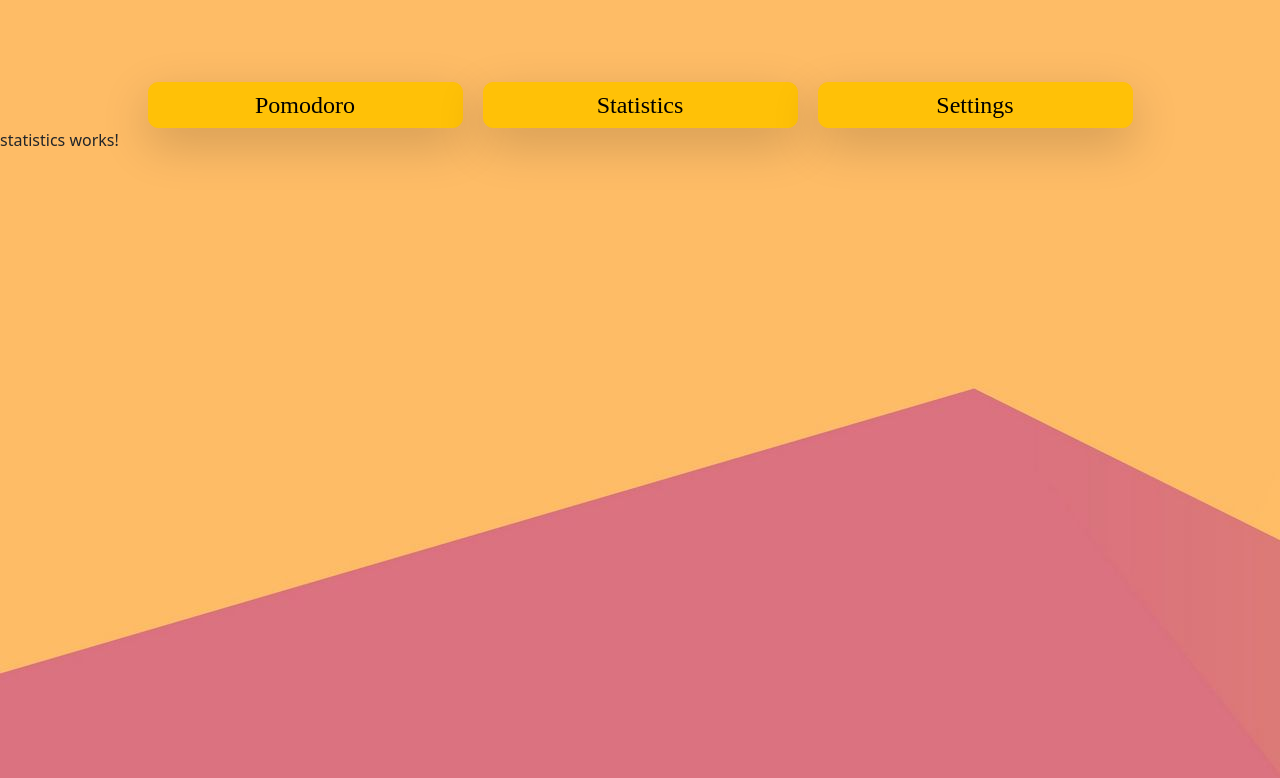
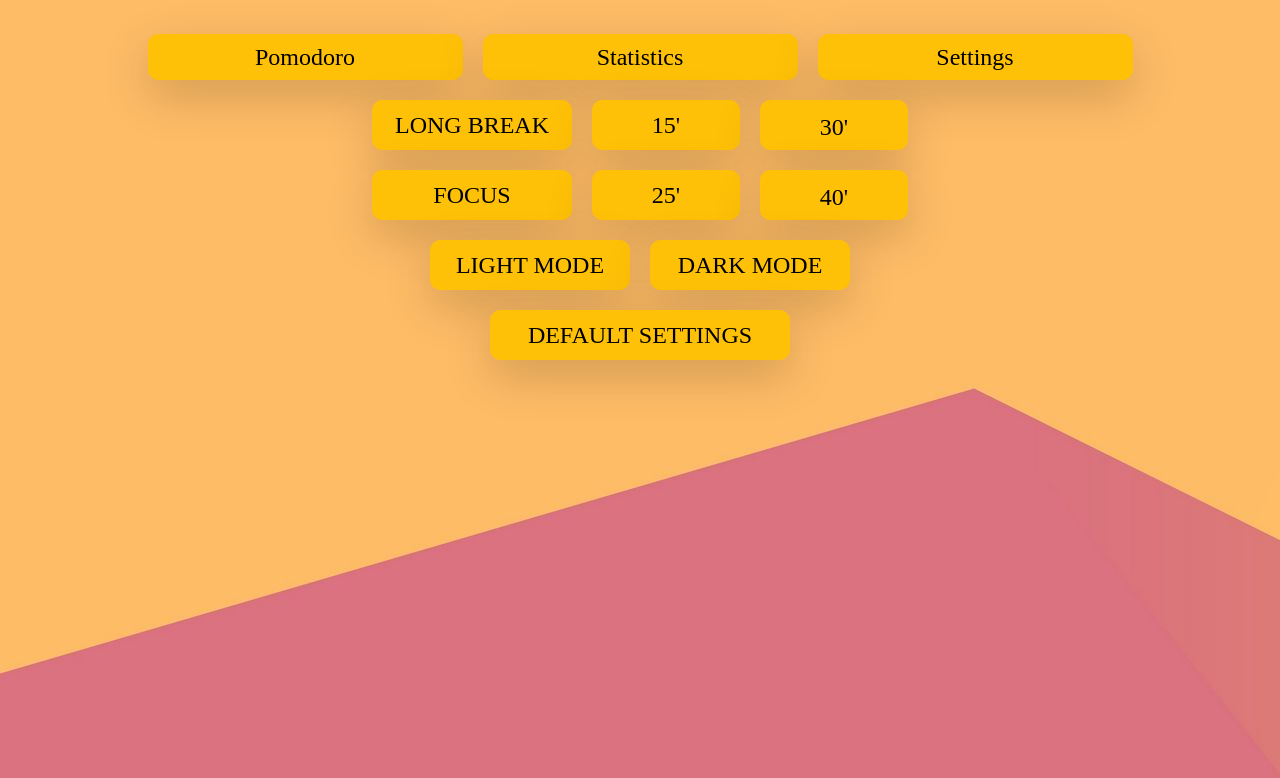
Before and after one commit to gerardmorte/Pomodorok, an Angular app: page /settings in a window 1280 px wide. Shown: the top 778 px of the page. Built offline with nearby package versions, Linux system fonts and the light colour scheme.

Commit message:
add html on settings component

```diff
--- a/src/app/app.component.html
+++ b/src/app/app.component.html
@@ -1,7 +1,5 @@
 <body>
 
-    <br>
-    <br>
     <br>
 
     <div class="container">
--- a/src/app/app.module.ts
+++ b/src/app/app.module.ts
@@ -10,8 +10,8 @@
 
 const appRoutes: Routes = [
   { path: '', component: CountDownComponent },
-  { path: 'statistics', component: SettingsComponent },
-  { path: 'settings', component: StatisticsComponent },
+  { path: 'settings', component: SettingsComponent },
+  { path: 'statistics', component: StatisticsComponent },
 ];
 
 @NgModule({
--- a/src/app/count-down/count-down.component.css
+++ b/src/app/count-down/count-down.component.css
@@ -12,6 +12,10 @@
     width: 92px;
     font-family: 'digitalClock';
     font-size: 1.5em;
+}
+
+#clockAndBtn{
+    margin-top: 20px;
 }
 
 #reloj {
--- a/src/app/count-down/count-down.component.html
+++ b/src/app/count-down/count-down.component.html
@@ -1,4 +1,4 @@
-<div class="container">
+<!-- <div class="container">
 
     <button style="width: 148px; height: 90px;" #longBreak15 class="btn btn-warning btn-sm shadow-lg"
         (click)="longBreak(15,0)">15' LONG BREAK</button>
@@ -6,10 +6,9 @@
     <button style="width: 148px; height: 90x;" #longBreak30 class="btn btn-warning btn-lg shadow-lg"
         (click)="longBreak(30,0)">30' LONG BREAK</button>
 
-</div>
+</div> -->
 
-
-<div class="container">
+<div id="clockAndBtn" class="container">
 
     <h1 id="reloj" #reloj class="bg-warning shadow-lg">{{setMinutes}}:{{setSeconds}}0</h1>
 
--- a/src/app/form/form.component.html
+++ b/src/app/form/form.component.html
@@ -8,7 +8,7 @@
     <div class="container">
 
         <label for="newTask"></label>
-        <input #inputTask style="width: 315px; height: 50px; margin-top: 5px;" class="bg-warning" type="text" id="newTask"
+        <input #inputTask style="width: 315px; height: 50px; margin-top: 5px;" class="bg-warning shadow-lg" type="text" id="newTask"
             placeholder="New task...">
 
     </div>
--- a/src/app/settings/settings.component.css
+++ b/src/app/settings/settings.component.css
@@ -0,0 +1,15 @@
+div {
+    text-align: center;
+}
+
+button {
+    margin: 10px;
+    border-radius: 10px;
+    width: 92px;
+    font-family: 'digitalClock';
+    font-size: 1.5em;
+}
+
+.settings{
+    margin-top: 10px;
+}
--- a/src/app/settings/settings.component.html
+++ b/src/app/settings/settings.component.html
@@ -1,27 +1,34 @@
-<p>settings works!</p>
+<div class="container settings">
 
-<!-- <div class="container">
-
-    <button style="width: 148px; height: 90px;" #longBreak15 class="btn btn-warning btn-sm shadow-lg">15' LONG
+    <button style="width: 200px; height: 50px;" #longBreak15 class="btn btn-warning btn-sm shadow-lg">LONG
         BREAK</button>
 
-    <button style="width: 148px; height: 90x;" #longBreak30 class="btn btn-warning btn-lg shadow-lg">30' LONG
-        BREAK</button>
+    <button style="width: 148px; height: 50px;" #longBreak15 class="btn btn-warning btn-sm shadow-lg">15'</button>
+
+    <button style="width: 148px; height: 50px;" #longBreak30 class="btn btn-warning btn-lg shadow-lg">30'</button>
 
 </div>
 
 <div class="container">
 
-    <button style="width: 148px; height: 90px;" #longBreak15 class="btn btn-warning btn-sm shadow-lg"
-        >FOCUS</button>
+    <button style="width: 200px; height: 50px;" #longBreak15 class="btn btn-warning btn-sm shadow-lg">FOCUS</button>
 
-    <button style="width: 148px; height: 90x;" #longBreak30 class="btn btn-warning btn-lg shadow-lg"
-        >25' 30' 40' 50' 60'</button>
+    <button style="width: 148px; height: 50px;" class="btn btn-warning btn-sm shadow-lg">25'</button>
 
-</div> -->
+    <button style="width: 148px; height: 50px;" class="btn btn-warning btn-lg shadow-lg">40'</button>
 
-<!-- Configurar a settings:
--longBreak: 15' 30' 45' 60'...?
--focus: 25'...?
--dark/light mode?
--Default options. -->
+</div>
+
+<div class="container">
+
+    <button style="width: 200px; height: 50px;" class="btn btn-warning btn-sm shadow-lg">LIGHT MODE</button>
+
+    <button style="width: 200px; height: 50px;" class="btn btn-warning btn-sm shadow-lg">DARK MODE</button>
+
+</div>
+
+<div class="container">
+
+    <button style="width: 300px; height: 50px;" class="btn btn-warning btn-sm shadow-lg">DEFAULT SETTINGS</button>
+
+</div>
```
